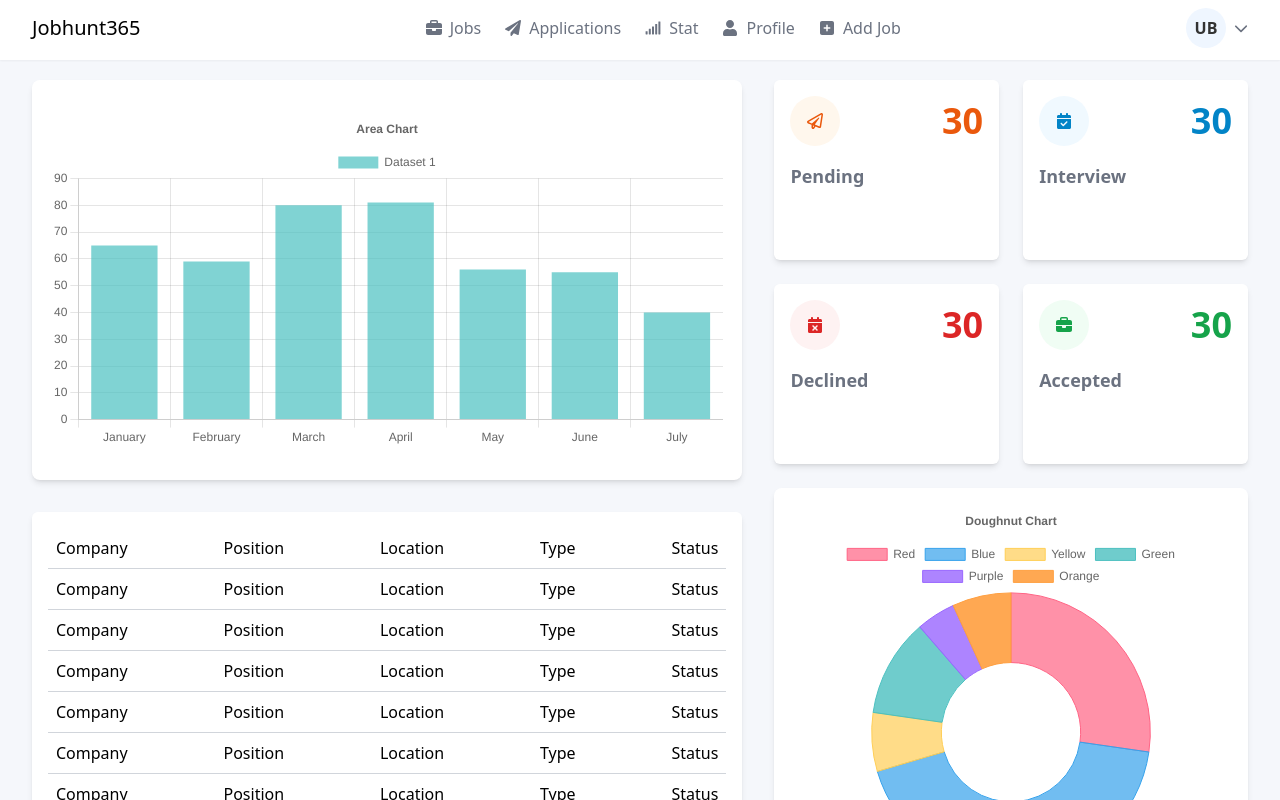
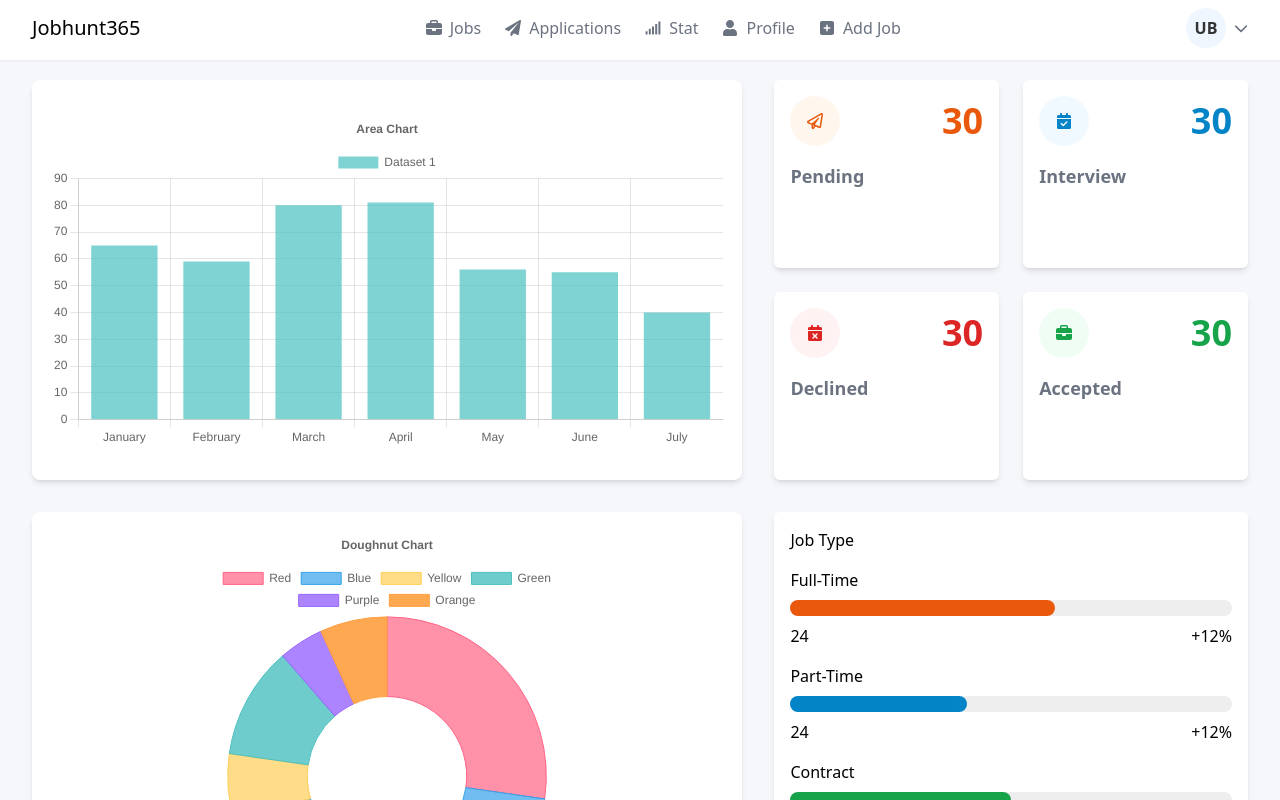
Before and after one commit to Deevyne99/jobHunt365, a React (Vite) app in the folder Jobhunt365/: page /dashboard/stat in a window 1280 px wide. Built offline with nearby package versions, Linux system fonts and the light colour scheme.

Commit message:
Fixed :fixed styling for Stat page and also navbar

```diff
--- a/Jobhunt365/src/Components/Navbar.tsx
+++ b/Jobhunt365/src/Components/Navbar.tsx
@@ -4,7 +4,8 @@ import { Link, Outlet } from 'react-router-dom'
 
 const Navbar = () => {
   return (
-    <header className='flex flex-col  bg-white'>
+    <main>
+      <header className='flex flex-col  bg-white py-2'>
         <div className='flex flex-col mx-4 md:mx-16 '>
           <nav className='flex justify-between items-center py-2'>
             <h1>logo</h1>
@@ -15,8 +16,9 @@ const Navbar = () => {
             </ul>
           </nav>
         </div>
+      </header>
       <Outlet />
-    </header>
+    </main>
   )
 }
 
--- a/Jobhunt365/src/Components/ReuseableComponets/AnalyticsCard/AnalyticsCard.tsx
+++ b/Jobhunt365/src/Components/ReuseableComponets/AnalyticsCard/AnalyticsCard.tsx
@@ -7,7 +7,7 @@ type StatusProps = {
 const AnalyticsCard = ({ status }: StatusProps) => {
   return (
     <div
-      className={`flex flex-col gap-4 w-full h-[180px]  bg-white p-4 rounded-md shadow-md`}
+      className={`flex flex-col gap-4 w-full h-[188px]  bg-white p-4 rounded-md shadow-md`}
     >
       <div className='flex justify-between items-center'>
         <div
--- a/Jobhunt365/src/Components/ReuseableComponets/DoughnutChart/DoughnutChart.tsx
+++ b/Jobhunt365/src/Components/ReuseableComponets/DoughnutChart/DoughnutChart.tsx
@@ -46,7 +46,7 @@ const DoughnutChart: React.FC = () => {
   }
 
   return (
-    <div className='w-full flex justify-center p-4 rounded-lg h-[250px] md:h-[400px]  bg-white shadow-md'>
+    <div className='w-full flex justify-center p-4 rounded-lg h-[250px] md:h-[440px]  bg-white shadow-md'>
       <Doughnut data={data} options={options} />
     </div>
   )
--- /dev/null
+++ b/Jobhunt365/src/Components/ReuseableComponets/progress/ProgressBar.tsx
@@ -0,0 +1,39 @@
+import React from 'react'
+
+interface ProgressBarProps {
+  progress: number // progress value between 0 and 100
+  status: string
+}
+
+const ProgressBar: React.FC<ProgressBarProps> = ({ progress, status }) => {
+  return (
+    <div className='flex flex-col '>
+      <p>{status}</p>
+      <div className='w-full bg-[#eee] rounded-full h-4 mt-2'>
+        <div
+          className='bg-blue-500 h-4 rounded-full transition-all duration-300'
+          style={{
+            width: `${progress}%`,
+            background: ` ${
+              status === 'Full-Time'
+                ? '#ea580c'
+                : status === 'Part-Time'
+                ? '#0284c7'
+                : status === 'Internship'
+                ? '#dc2626'
+                : status === 'Contract'
+                ? '#16a34a'
+                : '#eee'
+            }`,
+          }}
+        ></div>
+      </div>
+      <div className='flex items-center justify-between mt-2'>
+        <p>24</p>
+        <p>+12%</p>
+      </div>
+    </div>
+  )
+}
+
+export default ProgressBar
--- a/Jobhunt365/src/pages/Login.tsx
+++ b/Jobhunt365/src/pages/Login.tsx
@@ -18,7 +18,7 @@ const Login = () => {
         </div>
 
         <div className='w-[90%]'>
-          <Button />
+          <Button label='Login' />
         </div>
         <div>
           <p className='text-center w-[270px]'>
--- a/Jobhunt365/src/pages/Register.tsx
+++ b/Jobhunt365/src/pages/Register.tsx
@@ -48,7 +48,7 @@ const Register = () => {
           <InputComponent label='password' />
         </div>
         <div className='w-full mt-4'>
-          <Button />
+          <Button label='Sign Up' />
         </div>
         <div className='display flex justify-center items-center'>
           <p className='text-center w-[270px]'>
--- a/Jobhunt365/src/pages/dashboard/Stats.tsx
+++ b/Jobhunt365/src/pages/dashboard/Stats.tsx
@@ -1,13 +1,14 @@
 import AnalyticsCard from '../../Components/ReuseableComponets/AnalyticsCard/AnalyticsCard'
 import BarChart from '../../Components/ReuseableComponets/BarChart/BarChart'
 import DoughnutChart from '../../Components/ReuseableComponets/DoughnutChart/DoughnutChart'
-import TableComponent from '../../Components/ReuseableComponets/TableComponent/TableComponent'
+// import TableComponent from '../../Components/ReuseableComponets/TableComponent/TableComponent'
+import ProgressBar from '../../Components/ReuseableComponets/progress/ProgressBar'
 
 // import React from 'react'
 
 const Stats = () => {
   return (
-    <div className='flex flex-col '>
+    <div className='flex flex-col mb-4'>
       <section className='flex flex-col mx-4 mt-16 md:mx-8  '>
         <div className='flex gap-8 flex-col md:flex-row'>
           <div className='w-full md:w-[60%] md:order-1 order-2'>
@@ -16,18 +17,24 @@ const Stats = () => {
                 <BarChart />
               </div>
               <div className='w-full'>
-                <TableComponent />
+                <DoughnutChart />
               </div>
             </div>
           </div>
-          <div className='w-full md:w-[40%] gap-6 flex flex-col md:order-2 order-1'>
+          <div className='w-full md:w-[40%] gap-8 flex flex-col md:order-2 order-1'>
             <div className='mt-4 grid-cols-1  grid lg:grid-cols-2 items-center gap-6 md:grid-cols-2  justify-between'>
               <AnalyticsCard status='Pending' />
               <AnalyticsCard status='Interview' />
               <AnalyticsCard status='Declined' />
               <AnalyticsCard status='Accepted' />
             </div>
-            <DoughnutChart />
+            <div className='flex flex-col  shadow-md bg-white p-4 gap-4 rounded-md'>
+              <h3 className='text-md'>Job Type</h3>
+              <ProgressBar progress={60} status='Full-Time' />
+              <ProgressBar progress={40} status='Part-Time' />
+              <ProgressBar progress={50} status='Contract' />
+              <ProgressBar progress={70} status='Internship' />
+            </div>
           </div>
         </div>
       </section>
```
Lines whose indentation alone changed are shown as unchanged.
